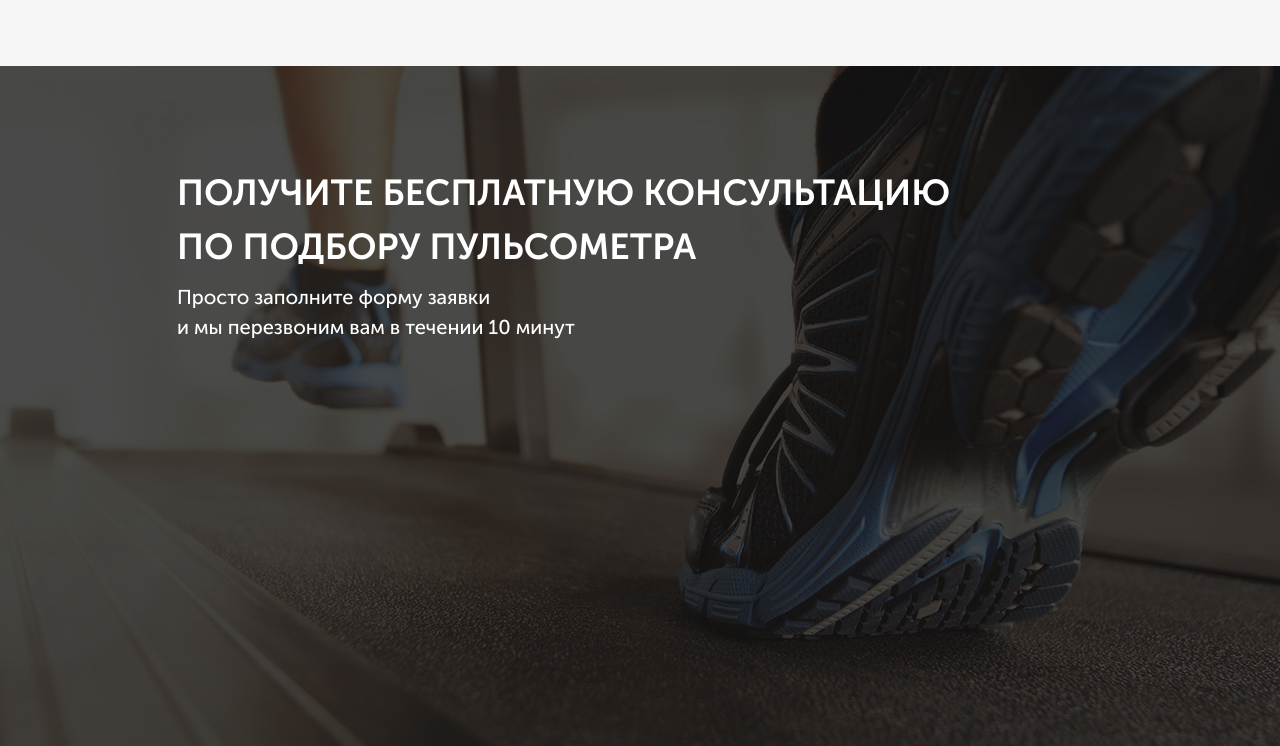
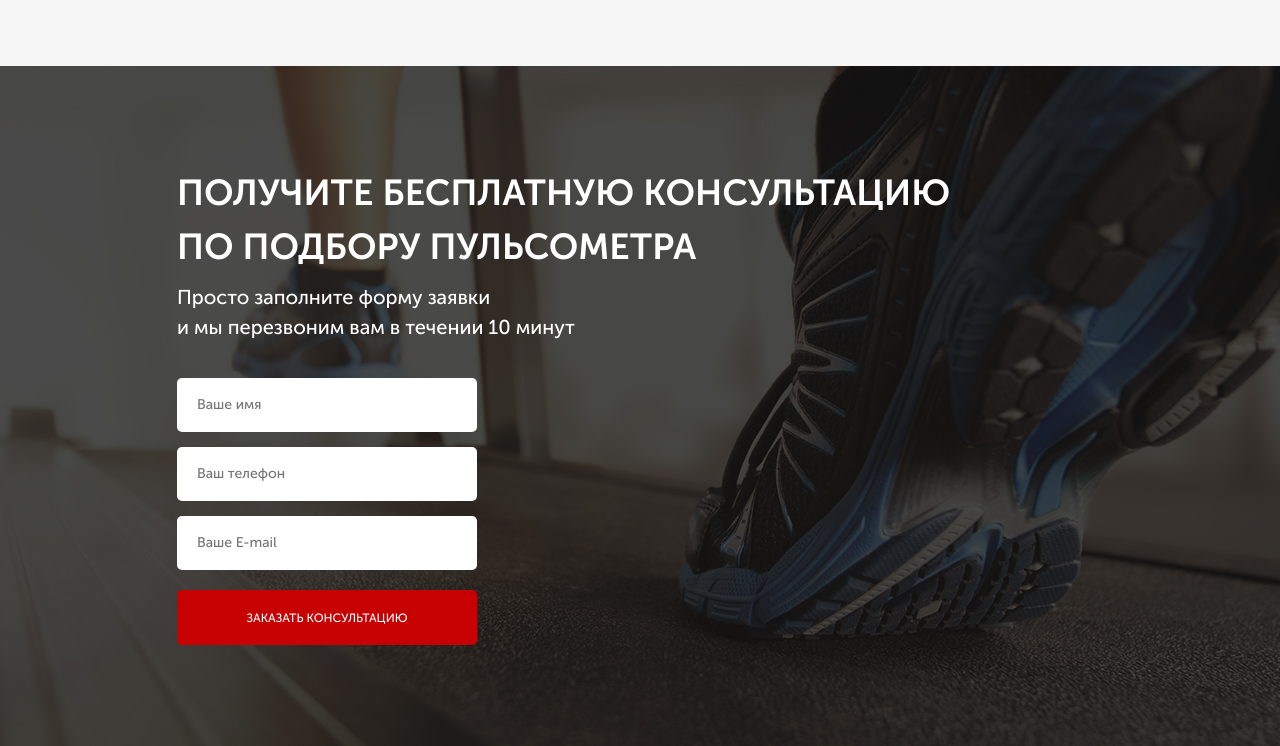
Before and after one commit to OlehHasii/Pulse, a website: page src/index.html in a window 1280 px wide. Shown: the part 1089-1835 px from the top of the page. Drawn offline with nearby package versions, Linux system fonts and the light colour scheme; files whose address does not match are found by name.

Commit message:
made a form and finished third section

```diff
--- a/src/index.html
+++ b/src/index.html
@@ -87,6 +87,14 @@
             <div class="consultation__desc">
                 Просто заполните форму заявки <br> и мы перезвоним вам в течении 10 минут
             </div>
+            <form class="feed-form" action="#">
+                <input name="name" required placeholder="Ваше имя" type="text">
+                <input name="phone" required placeholder="Ваш телефон" type="number">
+                <input name="email" required placeholder="Ваше E-mail" type="email">
+
+                <button class="button button_submit">заказать консультацию</button>
+
+            </form>
         </div>
     </div>
 
--- a/src/sass/blocks/_buttons.scss
+++ b/src/sass/blocks/_buttons.scss
@@ -15,4 +15,9 @@
         height: 50px;
         font-size: 16px;
     }
+    &_submit {
+        width: 100%;
+        height: 55px;
+        font-weight: 16px;
+    }
 }
--- /dev/null
+++ b/src/sass/blocks/_forms.scss
@@ -0,0 +1,20 @@
+.feed-form {
+    margin-top: 36px;
+    display: flex;
+    flex-direction: column;
+    width: 300px;
+    input {
+        height: 54px;
+        background: #FFFFFF;
+        border-radius: 5px;
+        margin-bottom: 15px;
+        border: none;
+        padding: 0 20px;
+        font-size: 14px;
+        line-height: 66px;
+        color: #4B4B4B;
+        &:nth-child(3) {
+            margin-bottom: 20px;
+        }
+    }
+}
--- a/src/sass/style.scss
+++ b/src/sass/style.scss
@@ -14,3 +14,4 @@
 @import 'blocks/advantage';
 @import 'blocks/titles';
 @import 'blocks/consultation';
+@import 'blocks/forms'
```
Also changed, not shown: src/css/style.min.css.
